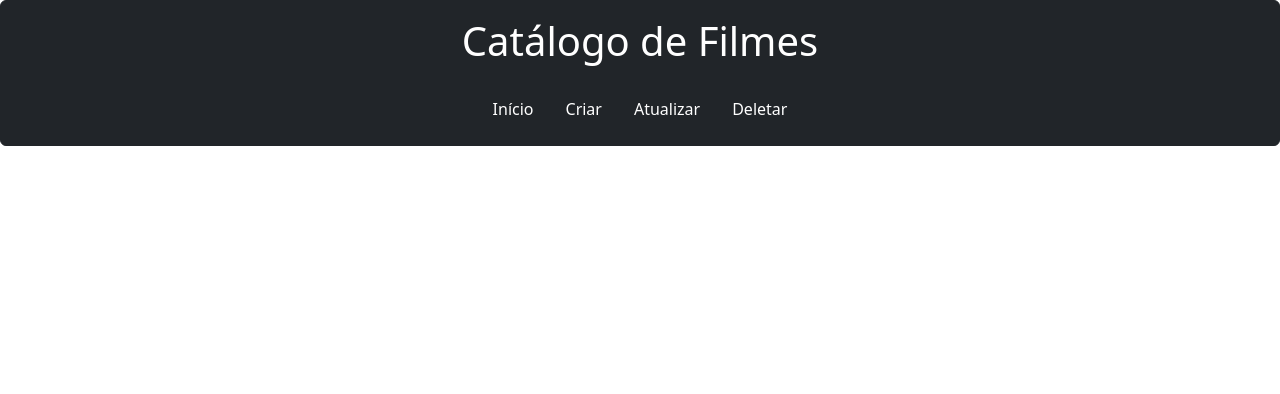
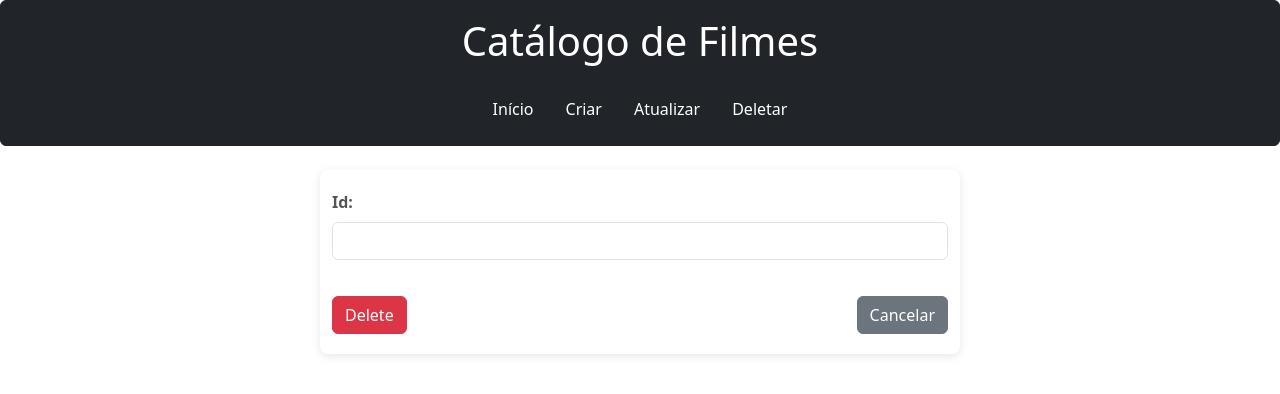
Before and after one commit to aislanpepi/pw2avaliacao2, a React (Create React App) app: page /delete in a window 1280 px wide. Shown: the top 394 px of the page. Built offline with nearby package versions, Linux system fonts and the light colour scheme.

Commit message:
Delete created

```diff
--- a/src/components/Delete/Delete.js
+++ b/src/components/Delete/Delete.js
@@ -1,7 +1,49 @@
-import React from "react";
+import React, { useState } from "react";
+import axios from "axios";
+import { useNavigate } from "react-router-dom";
 
-const Delete = () =>{
+const Delete = () => {
+    const [id, setId] = useState('');
+    const navigate = useNavigate();
 
+    const handleDelete = (e) => {
+        e.preventDefault();
+        const confirm = window.confirm("Quer mesmo apagar este usuário?");
+        if (confirm) {
+            axios.delete(`https://671653ff3fcb11b265d1ee09.mockapi.io/avaliation2/${id}`)
+                .then(() => {
+                    alert('Usuário apagado com sucesso!');
+                    navigate('/');
+                })
+                .catch(err => {
+                    console.error(err);
+                    alert('Erro ao apagar usuário. Tente novamente.');
+                });
+        }
+    };
+
+    return (
+        <div>
+            <form onSubmit={handleDelete} className="container mt-4 col-md-6 mx-auto">
+                <div className="mb-3">
+                    <label htmlFor="id" className="form-label">Id:</label>
+                    <input
+                        type="text"
+                        id="id"
+                        className="form-control"
+                        onChange={e => setId(e.target.value)}
+                        value={id}
+                    />
+                </div>
+                <div className="d-flex justify-content-between">
+                    <button type="submit" className="btn btn-danger">Delete</button>
+                    <button type="button" className="btn btn-secondary" onClick={() => navigate('/')}>
+                        Cancelar
+                    </button>
+                </div>
+            </form>
+        </div>
+    );
 }
 
 export default Delete;
--- a/src/components/Update/Update.js
+++ b/src/components/Update/Update.js
@@ -26,7 +26,6 @@ const Update = () => {
         e.preventDefault();
         axios.put(`https://671653ff3fcb11b265d1ee09.mockapi.io/avaliation2/${id}`, values)
             .then(res => {
-                console.log('User updated:', res);
                 navigate('/');
             })
             .catch(err => console.log(err));
```
